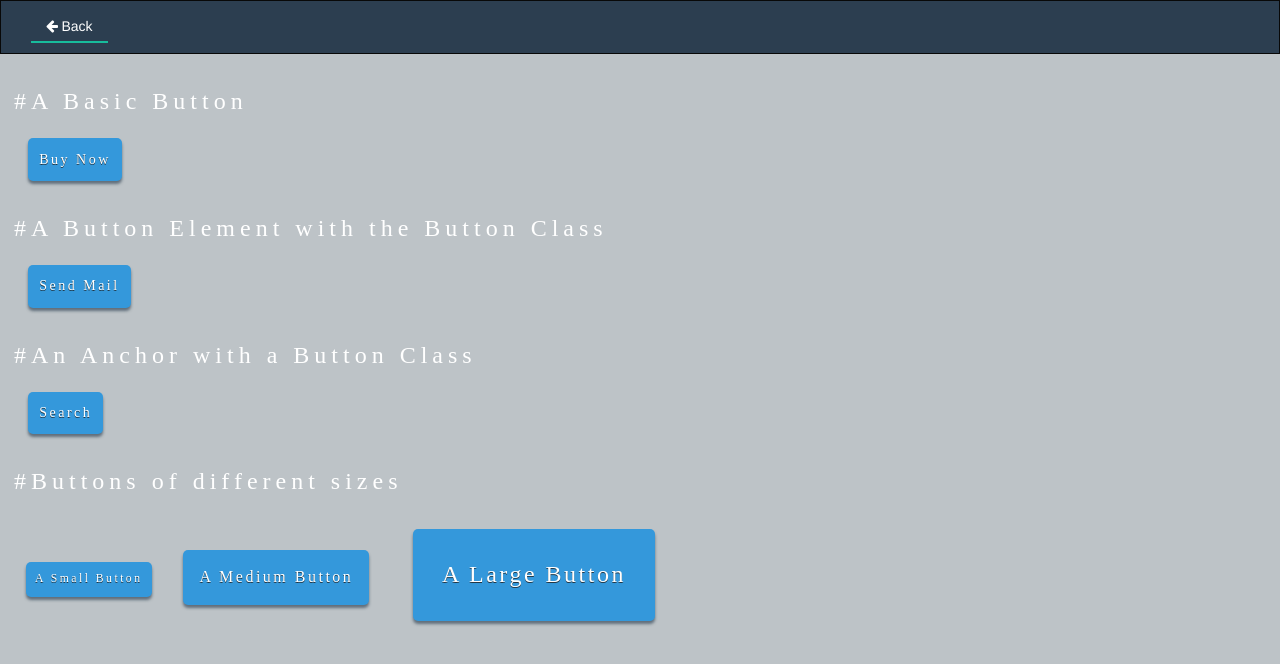
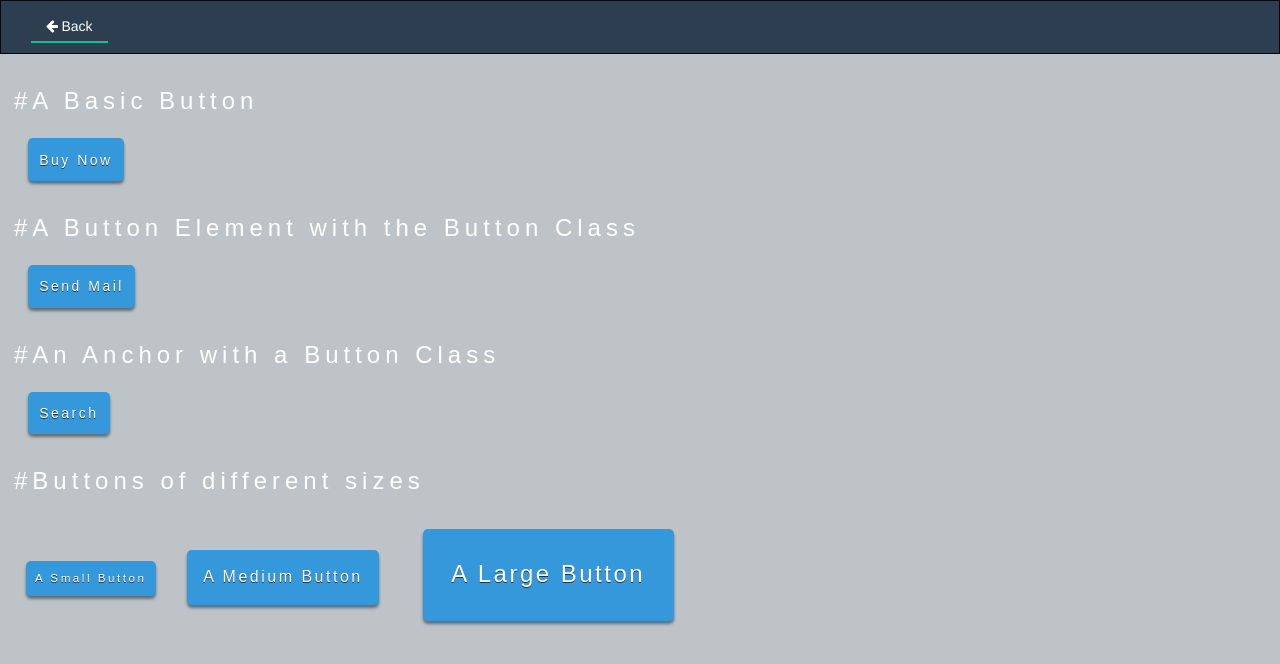
Before and after one commit to snagy22000/learning-web-components, a plain HTML site: page components/buttons/index.html in a window 1280 px wide. Drawn offline with nearby package versions, Linux system fonts and the light colour scheme; a script that the page names is missing; a web font is replaced by a local one.

Commit message:
Update button.css

```diff
--- a/components/buttons/button.css
+++ b/components/buttons/button.css
@@ -68,7 +68,7 @@ body { background-color: rgb(189, 195, 199);}
 
 h3 {
   color: #fff;
-  font-family: san-serif;
+  font-family: sans-serif;
   letter-spacing: 5px;
   font-weight: lighter;
 }
@@ -94,7 +94,7 @@ body h3::before {
   border: none;
   box-shadow: 0px 3px 3px rgba(44, 62, 80, 0.64);
   border-radius: 5px;
-  font-family: san-serif;
+  font-family: sans-serif;
   text-decoration: none;
   cursor: pointer;
   outline: 0px none !important;
```
